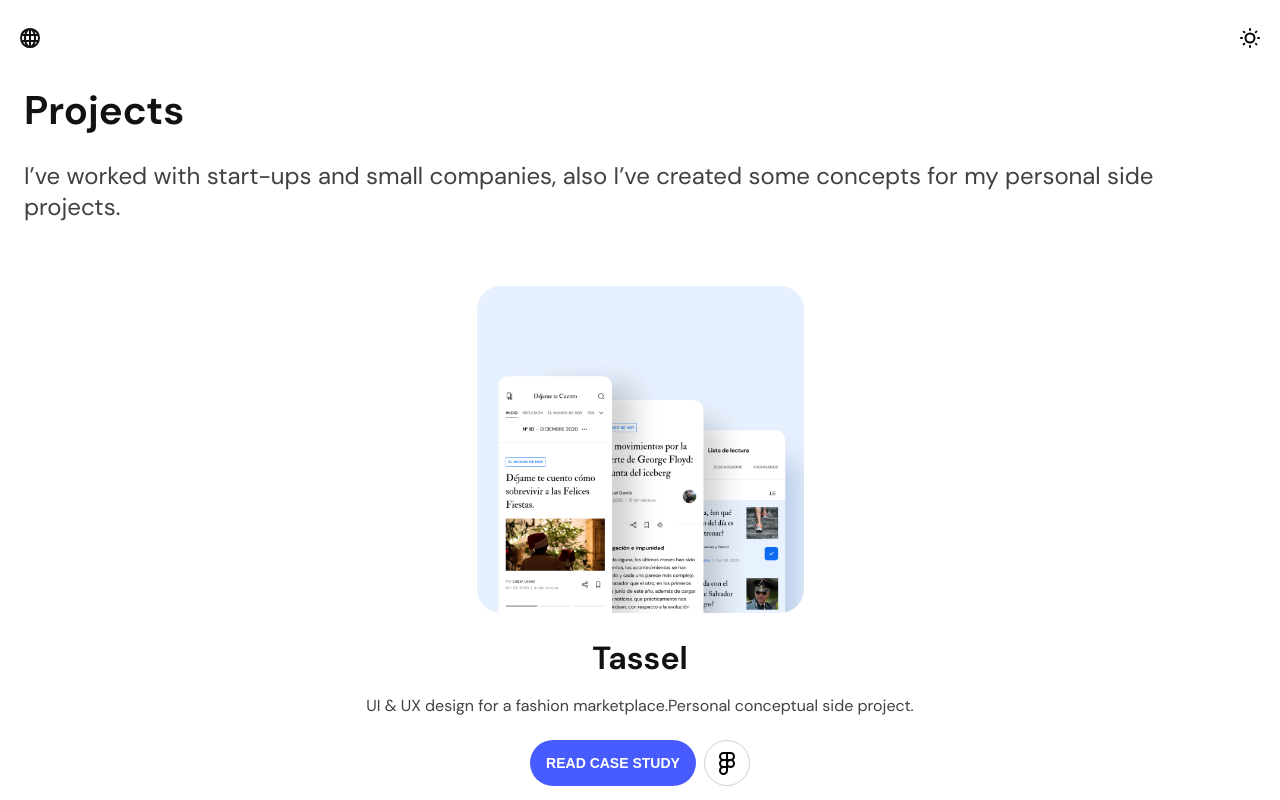
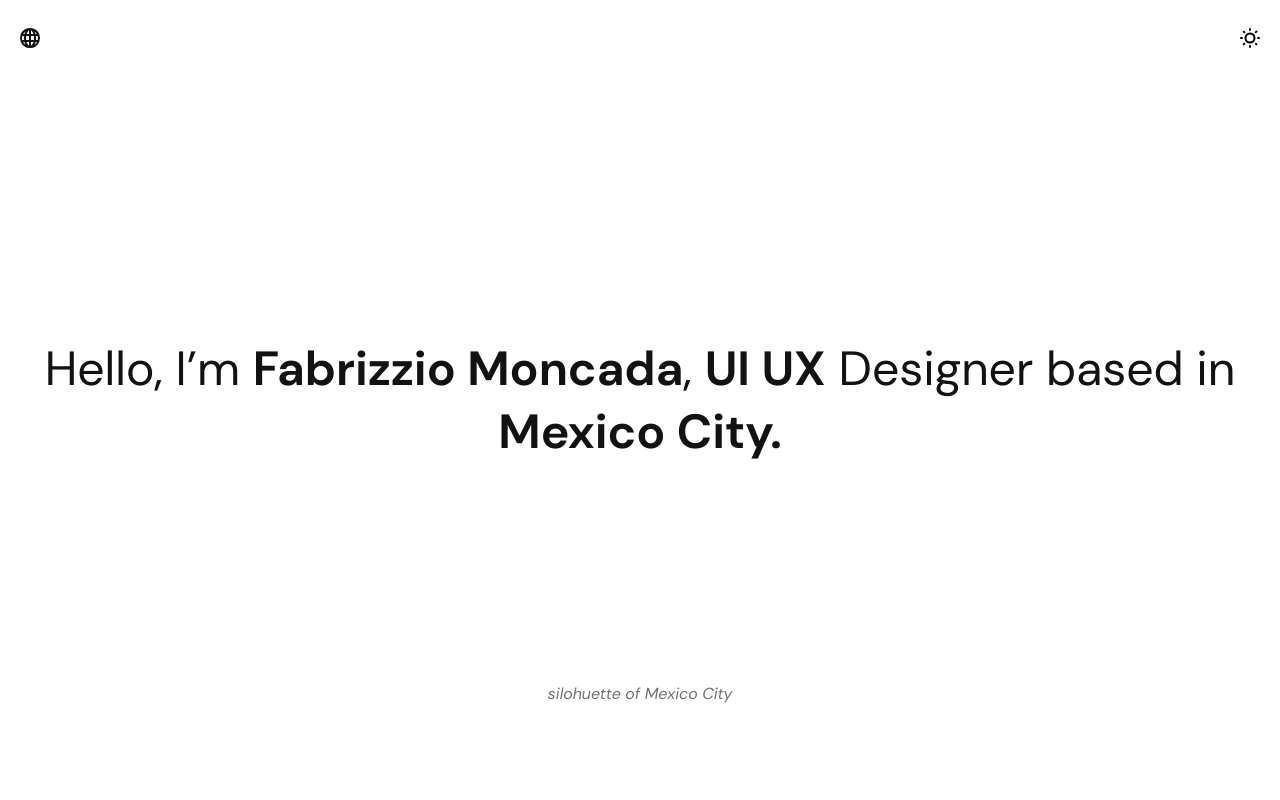
Before and after one commit to fabrizziomoncada/fabrizziomoncada.com, a Next.js app: page / in a window 1280 px wide. Shown: the top 800 px of the page. Built offline with nearby package versions, Linux system fonts and the light colour scheme.

Commit message:
Add hero

```diff
--- /dev/null
+++ b/components/common/Hero/Hero.module.css
@@ -0,0 +1,23 @@
+.root {
+  min-height: calc(100vh - 10rem);
+  display: flex;
+  flex-direction: column;
+  justify-content: center;
+  align-items: center;
+  margin-bottom: 5rem;
+  position: relative;
+}
+
+.title {
+  text-align: center;
+  font-size: var(--text-3xl);
+  font-weight: 400;
+}
+
+.tagline {
+  position: absolute;
+  bottom: 0;
+  font-weight: 400;
+  font-style: italic;
+  color: var(--text-tertiary);
+}
--- /dev/null
+++ b/components/common/Hero/Hero.tsx
@@ -0,0 +1,15 @@
+import s from './Hero.module.css'
+
+const Hero = () => {
+  return (
+    <section className={s.root}>
+      <h1 className={s.title}>
+        Hello, I’m <strong>Fabrizzio Moncada</strong>, <strong>UI UX</strong>{' '}
+        Designer based in <strong>Mexico City.</strong>
+      </h1>
+      <p className={s.tagline}>silohuette of Mexico City</p>
+    </section>
+  )
+}
+
+export default Hero
--- /dev/null
+++ b/components/common/Hero/index.ts
@@ -0,0 +1 @@
+export { default as Hero } from './Hero'
--- a/pages/index.tsx
+++ b/pages/index.tsx
@@ -1,3 +1,4 @@
+import { Hero } from 'components/common/Hero'
 import { Layout } from 'components/common/Layout'
 import Section from 'components/common/Section/Section'
 import ProjectCard from 'components/project/ProjectCard/ProjectCard'
@@ -7,6 +8,7 @@ import { GetStaticProps, InferGetStaticPropsType } from 'next'
 const Home = ({ projects }: InferGetStaticPropsType<typeof getStaticProps>) => {
   return (
     <Layout>
+      <Hero />
       <Section
         title="Projects"
         description="I’ve worked with start-ups and small companies, also I’ve created some concepts for my personal side projects."
```
